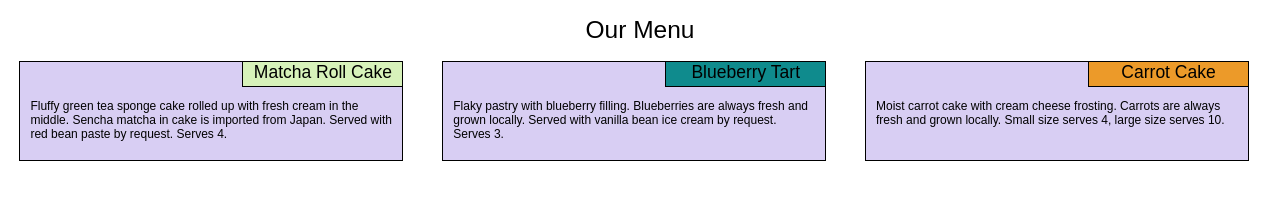
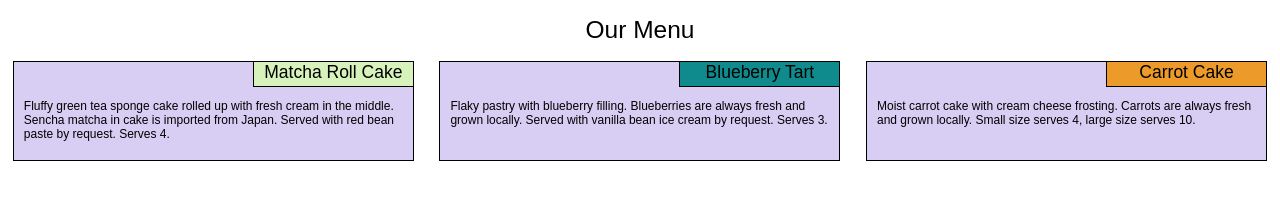
Before and after one commit to divsquid/coursera-test, a plain HTML site: page site/mod2-solution/index.html in a window 1280 px wide. Drawn offline with Linux system fonts and the light colour scheme.

Commit message:
Modified a margin.

```diff
--- a/site/mod2-solution/css/mod2.css
+++ b/site/mod2-solution/css/mod2.css
@@ -63,9 +63,9 @@ p {
 
   .col-lg-4 {
   	float: left;
-    width: 30%;
-    margin-left: 1.5165%;
-    margin-right: 1.5165%;
+    width: 31.33%;
+    margin-left: 1%;
+    margin-right: 1%;
 
   }
 
```
